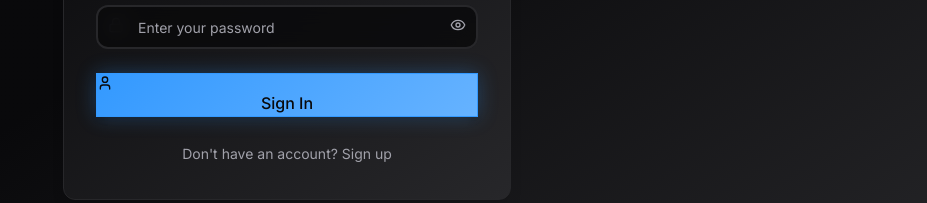
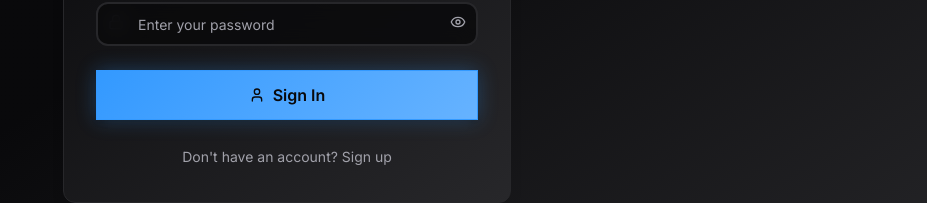
Before and after one commit to MlocKz/Domcast-Inventory-Final, a React (Vite) app: page / in a window 1280 px wide. Shown: the part 449-652 px from the top of the page, without its empty margins (353-1280 px from the left). Built offline with nearby package versions, Linux system fonts and the light colour scheme.

Commit message:
Fix sign in button formatting

```diff
--- a/src/components/auth/LoginScreen.tsx
+++ b/src/components/auth/LoginScreen.tsx
@@ -120,7 +120,7 @@ export function LoginScreen() {
             <button
               type="submit"
               disabled={isLoading}
-              className="w-full btn-primary h-11 text-base font-medium disabled:opacity-50 disabled:cursor-not-allowed"
+              className="w-full btn-primary py-3 text-base font-semibold disabled:opacity-50 disabled:cursor-not-allowed"
             >
               {isLoading ? (
                 <div className="flex items-center justify-center">
@@ -128,7 +128,7 @@ export function LoginScreen() {
                   {isLoginView ? 'Signing in...' : 'Creating account...'}
                 </div>
               ) : (
-                <>
+                <div className="flex items-center justify-center">
                   {isLoginView ? (
                     <>
                       <User className="h-4 w-4 mr-2" />
@@ -140,7 +140,7 @@ export function LoginScreen() {
                       Create Account
                     </>
                   )}
-                </>
+                </div>
               )}
             </button>
 
```
